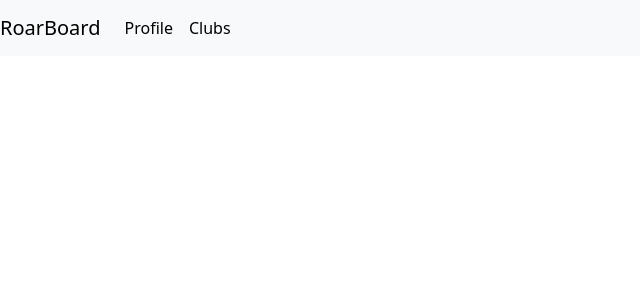
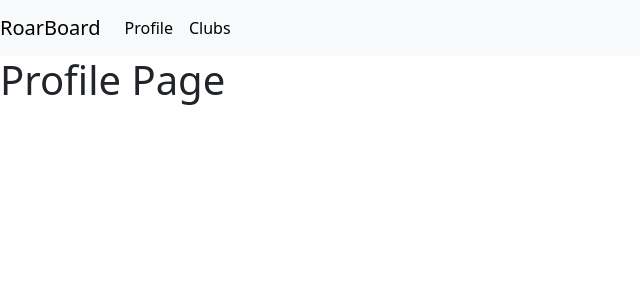
Before and after one commit to Selena-5/RoarBoard, a React (Create React App) app: page /profile in a window 1280 px wide. Shown: the top 300 px of the page, without its empty margins (0-640 px from the left). Built offline with nearby package versions, Linux system fonts and the light colour scheme.

Commit message:
Added Clubs and Profile pages

```diff
--- a/package.json
+++ b/package.json
@@ -6,8 +6,10 @@
     "@testing-library/jest-dom": "^5.17.0",
     "@testing-library/react": "^13.4.0",
     "@testing-library/user-event": "^13.5.0",
+    "bootstrap": "^5.3.3",
     "react": "^18.3.1",
     "react-dom": "^18.3.1",
+    "react-router-dom": "^6.27.0",
     "react-scripts": "5.0.1",
     "web-vitals": "^2.1.4"
   },
@@ -34,5 +36,8 @@
       "last 1 firefox version",
       "last 1 safari version"
     ]
+  },
+  "devDependencies": {
+    "@babel/plugin-proposal-private-property-in-object": "^7.21.11"
   }
 }
--- a/src/App.js
+++ b/src/App.js
@@ -1,21 +1,37 @@
 import React from "react";
+import {
+  BrowserRouter as Router,
+  Routes,
+  Route,
+  Link
+} from "react-router-dom";
 import "./App.css";
+import Profile from './Profile';
+import Clubs from './Clubs';
 
 function App() {
   return (
+    <Router>
     <nav className="navbar navbar-expand-lg navbar-light bg-light">
-      <a className="navbar-brand" href="#">RoarBoard</a>
+      <Link className="navbar-brand" to="/">RoarBoard</Link>
       <button className="navbar-toggler" type="button" data-toggle="collapse" data-target="#navbarNavAltMarkup" aria-controls="navbarNavAltMarkup" aria-expanded="false" aria-label="Toggle navigation">
         <span className="navbar-toggler-icon"></span>
       </button>
       <div className="collapse navbar-collapse" id="navbarNavAltMarkup">
         <div className="navbar-nav">
-          <a className="nav-item nav-link active" href="#">Profile</a>
-          <a className="nav-item nav-link active" href="#">Clubs</a>
+          <Link className="nav-item nav-link active" to="/Profile">Profile</Link>
+          <Link className="nav-item nav-link active" to="/Clubs">Clubs</Link>
         </div>
       </div>
     </nav>
+    <Routes>
+
+      <Route path="/profile" element={<Profile />} />
+      <Route path="/clubs" element={<Clubs />} />
+    </Routes>
+  </Router>
   );
 }
 
+
 export default App;
--- /dev/null
+++ b/src/Clubs.js
@@ -0,0 +1,8 @@
+// Clubs.js
+import React from 'react';
+
+function Clubs() {
+    return <h1>Clubs Page</h1>;
+  }
+
+export default Clubs;
--- /dev/null
+++ b/src/Profile.js
@@ -0,0 +1,8 @@
+// Profile.js
+import React from 'react';
+
+function Profile() {
+    return <h1>Profile Page</h1>;
+  }
+
+export default Profile;
```
Also changed, not shown: 2 other files (tests, documents, lock files or other folders).
